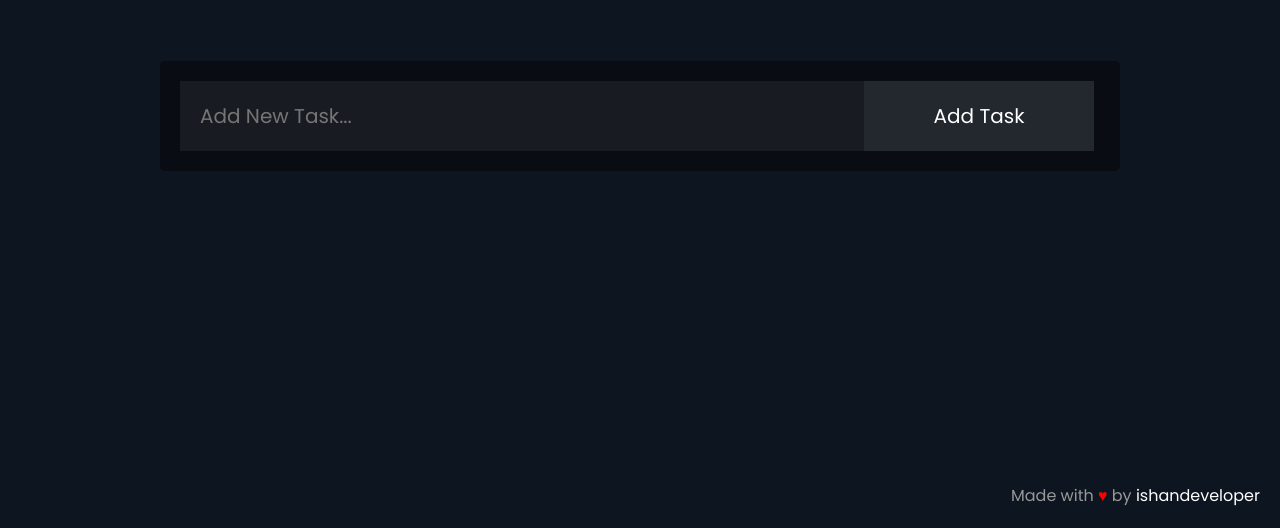
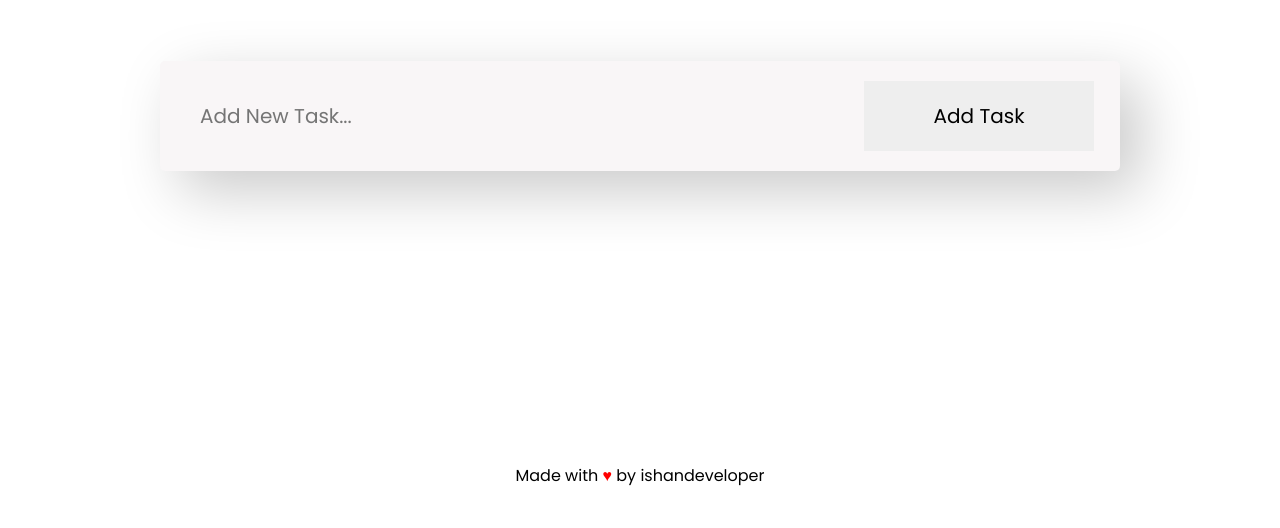
Before and after one commit to ishandeveloper/Todo-React, a React (Create React App) app: page / in a window 1280 px wide. Shown: the part 272-800 px from the top of the page. Built offline with nearby package versions, Linux system fonts and the light colour scheme.

Commit message:
Neomorphism

```diff
--- a/public/style.css
+++ b/public/style.css
@@ -1,12 +1,11 @@
 @import url('https://fonts.googleapis.com/css2?family=Poppins&display=swap');
 
-*{
-    font-family: 'Poppins',sans-serif;
+* {
+    font-family: 'Poppins', sans-serif;
 }
+
 body {
-    background: #0d1521 !important;
-    font-family: tahoma;
-    color: #989898;
+    background: #ffffff !important;
     display: flex;
     justify-content: center;
     align-items: center;
@@ -16,8 +15,10 @@ body {
 .todo-table {
     position: relative;
     width: 75vw;
-    background: #090d13;
     border-radius: 5px;
+    background: #f9f6f7;
+    box-shadow: 20px 20px 60px #cacaca,
+        -20px -20px 60px #ffffff;
     margin: 0 auto;
     padding: 20px;
     box-sizing: border-box;
@@ -33,7 +34,7 @@ body {
 input[type="text"] {
     width: 70%;
     padding: 20px;
-    background: #181c22;
+    background: #f9f6f7;
     border: 0;
     float: left;
     outline: none;
@@ -45,17 +46,18 @@ button {
     padding: 20px;
     width: 25%;
     float: left;
-    background: #23282e;
+    background: #eeeeee;
     border: 0;
     box-sizing: border-box;
-    color: #fff;
+    color: #000000;
     cursor: pointer;
+    outline: none;
     font-size: 20px;
     transition: background 1s;
 }
 
 button:hover {
-    background: #000;
+    background: #cacaca;
 }
 
 ul {
@@ -77,7 +79,7 @@ li {
 
 li:hover {
     text-decoration: line-through;
-    background: rgba(0, 0, 0, 0.2);
+    background: #cacaca;
 }
 
 .info {
@@ -87,7 +89,6 @@ li:hover {
 }
 
 h1 {
-    font-family: "Segoe UI Light", sans-serif;
     text-transform: capitalize;
     display: inline;
 }
@@ -102,29 +103,23 @@ h1 {
 
 }
 
-span {
-    background-image: url('/assets/img/logo.jfif');
-    background-size: contain;
-    background-repeat: no-repeat;
-    margin-bottom: 0;
-    text-indent: -10000px;
-    /* height: 50px;
-    width: 50px; */
-}
 
 .footer {
-    position: fixed;
+    position: absolute;
     bottom: 20px;
-    right: 20px;
+    right: 0px;
+    left: 0px;
+    text-align: center;
 }
 
 a {
-    color: white;
+    color: black;
     font-size: 1em;
     text-decoration: none;
     transition: all 1s;
 }
 
 a:hover {
+    color: red;
     font-size: 1.5em;
 }
```
